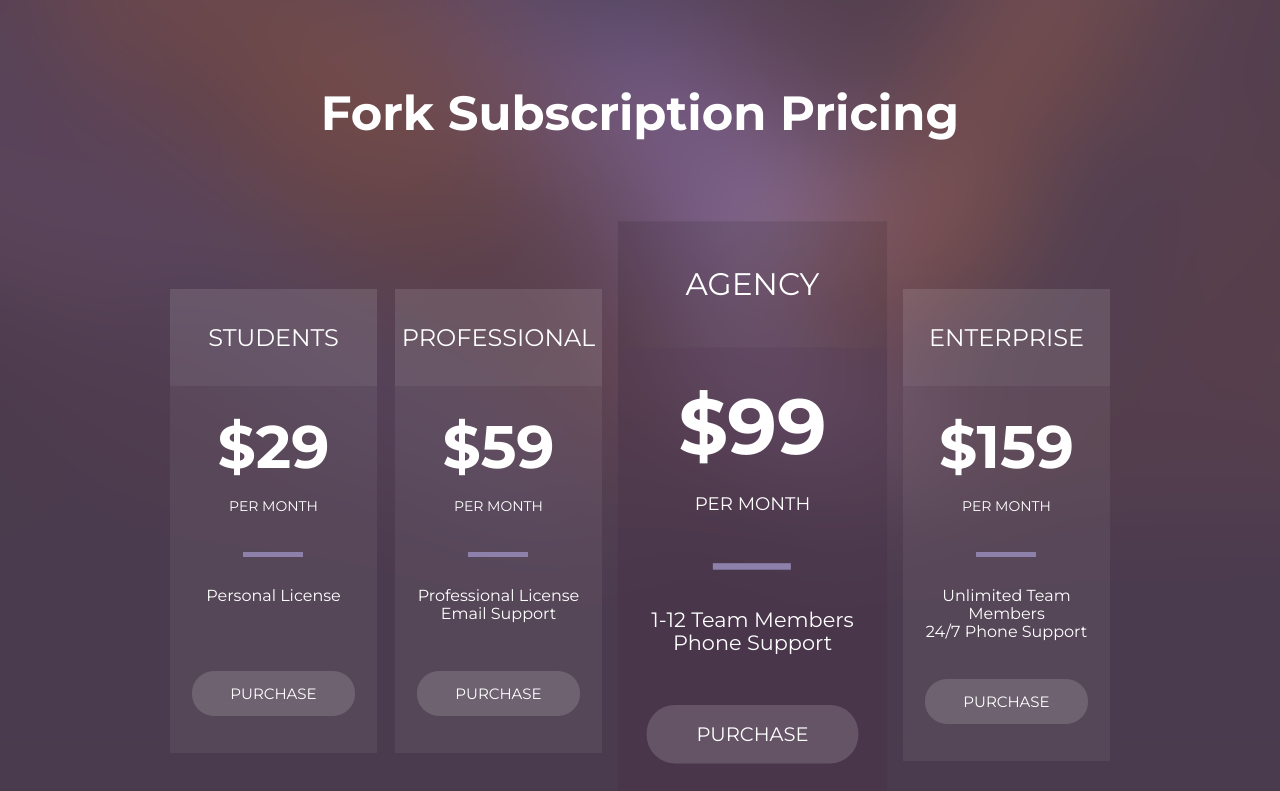
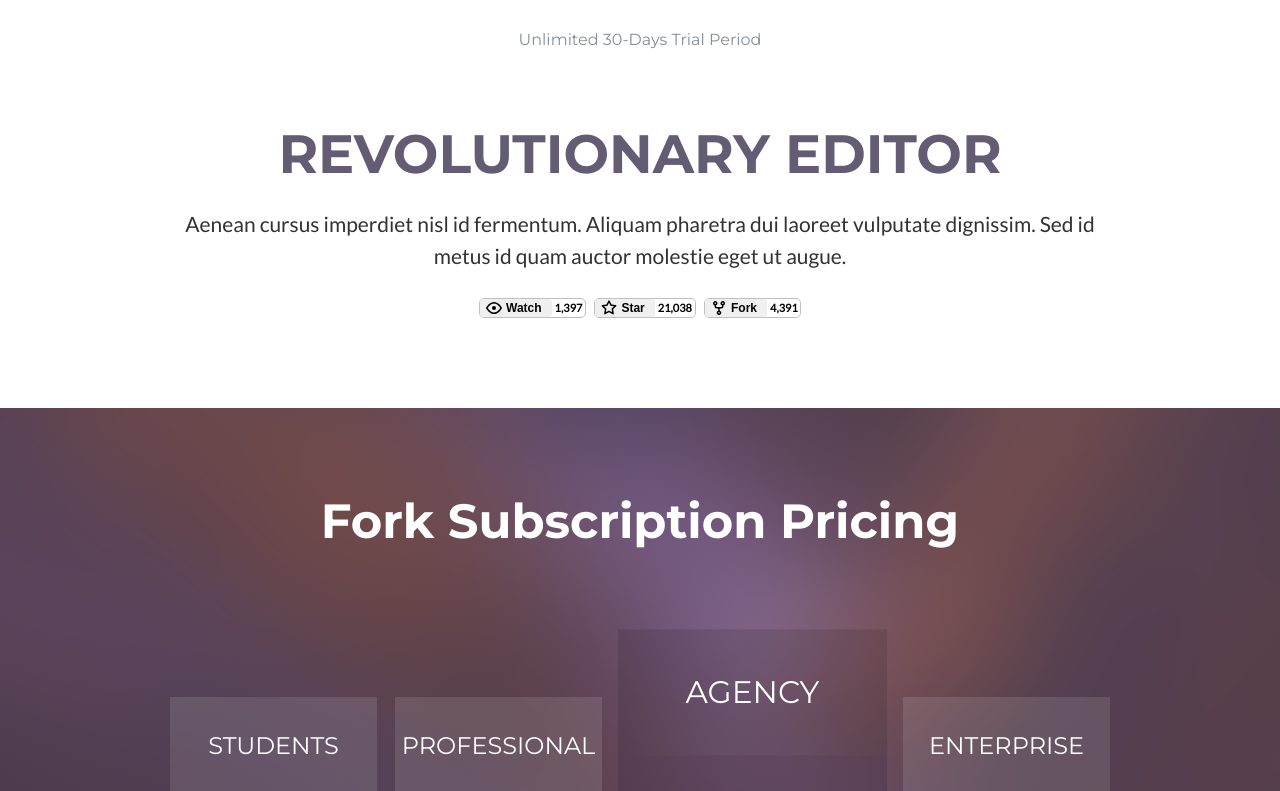
Before and after one commit to iwanttosmile4u/step-project-forkio, a website: page index.html in a window 1280 px wide. Shown: the top 791 px of the page. Drawn offline with Linux system fonts and the light colour scheme; files whose address does not match are found by name.

Commit message:
Edited block after header

```diff
--- a/index.html
+++ b/index.html
@@ -15,7 +15,7 @@
         <div class="header-btn"></div>
       </header>
       <main class="main-block">
-        <!-- <section class="block-after-header">
+        <section class="block-after-header">
         <div class="content-block">
           <p class="content-block__top-description">
             Unlimited 30-Days Trial Period
@@ -27,10 +27,10 @@
             eget ut augue.
           </p>
         </div>
-        <section class="btns-wrapper">
-          <section class="buttons-block">
-            <div class="buttons-block__wrapper">
-              <button class="buttons-block__btn-item">
+        <section class="buttons">
+          <section class="buttons__block">
+            <div class="buttons__wrapper">
+              <button class="buttons__btn-item">
                 <svg
                   height="16"
                   viewBox="0 0 16 16"
@@ -43,15 +43,15 @@
                     d="M1.679 7.932c.412-.621 1.242-1.75 2.366-2.717C5.175 4.242 6.527 3.5 8 3.5c1.473 0 2.824.742 3.955 1.715 1.124.967 1.954 2.096 2.366 2.717a.119.119 0 010 .136c-.412.621-1.242 1.75-2.366 2.717C10.825 11.758 9.473 12.5 8 12.5c-1.473 0-2.824-.742-3.955-1.715C2.92 9.818 2.09 8.69 1.679 8.068a.119.119 0 010-.136zM8 2c-1.981 0-3.67.992-4.933 2.078C1.797 5.169.88 6.423.43 7.1a1.619 1.619 0 000 1.798c.45.678 1.367 1.932 2.637 3.024C4.329 13.008 6.019 14 8 14c1.981 0 3.67-.992 4.933-2.078 1.27-1.091 2.187-2.345 2.637-3.023a1.619 1.619 0 000-1.798c-.45-.678-1.367-1.932-2.637-3.023C11.671 2.992 9.981 2 8 2zm0 8a2 2 0 100-4 2 2 0 000 4z"
                   ></path>
                 </svg>
-                <span class="btn-text">Watch</span>
+                <span class="buttons__btn-text">Watch</span>
               </button>
-              <span class="btn-value">1,397</span>
+              <span class="buttons__btn-value">1,397</span>
             </div>
           </section>
 
-          <section class="buttons-block">
-            <div class="buttons-block__wrapper star-width">
-              <button class="buttons-block__btn-item">
+          <section class="buttons__block">
+            <div class="buttons__wrapper buttons__wrapper--star-width">
+              <button class="buttons__btn-item">
                 <svg
                   height="16"
                   viewBox="0 0 16 16"
@@ -64,15 +64,15 @@
                     d="M8 .25a.75.75 0 01.673.418l1.882 3.815 4.21.612a.75.75 0 01.416 1.279l-3.046 2.97.719 4.192a.75.75 0 01-1.088.791L8 12.347l-3.766 1.98a.75.75 0 01-1.088-.79l.72-4.194L.818 6.374a.75.75 0 01.416-1.28l4.21-.611L7.327.668A.75.75 0 018 .25zm0 2.445L6.615 5.5a.75.75 0 01-.564.41l-3.097.45 2.24 2.184a.75.75 0 01.216.664l-.528 3.084 2.769-1.456a.75.75 0 01.698 0l2.77 1.456-.53-3.084a.75.75 0 01.216-.664l2.24-2.183-3.096-.45a.75.75 0 01-.564-.41L8 2.694v.001z"
                   ></path>
                 </svg>
-                <span class="btn-text">Star</span>
+                <span class="buttons__btn-text">Star</span>
               </button>
-              <span class="btn-value">21,038</span>
+              <span class="buttons__btn-value">21,038</span>
             </div>
           </section>
 
-          <section class="buttons-block">
-            <div class="buttons-block__wrapper fork-width">
-              <button class="buttons-block__btn-item">
+          <section class="buttons__block">
+            <div class="buttons__wrapper buttons__wrapper--fork-width">
+              <button class="buttons__btn-item">
                 <svg
                   viewBox="0 0 16 16"
                   version="1.1"
@@ -85,14 +85,14 @@
                     d="M5 3.25a.75.75 0 11-1.5 0 .75.75 0 011.5 0zm0 2.122a2.25 2.25 0 10-1.5 0v.878A2.25 2.25 0 005.75 8.5h1.5v2.128a2.251 2.251 0 101.5 0V8.5h1.5a2.25 2.25 0 002.25-2.25v-.878a2.25 2.25 0 10-1.5 0v.878a.75.75 0 01-.75.75h-4.5A.75.75 0 015 6.25v-.878zm3.75 7.378a.75.75 0 11-1.5 0 .75.75 0 011.5 0zm3-8.75a.75.75 0 100-1.5.75.75 0 000 1.5z"
                   ></path>
                 </svg>
-                <span class="btn-text">Fork</span>
+                <span class="buttons__btn-text">Fork</span>
               </button>
-              <span class="btn-value">4,391</span>
+              <span class="buttons__btn-value">4,391</span>
             </div>
           </section>
         </section>
       </section>
-      <section class="user-options">
+      <!-- <section class="user-options">
         <section class="functional">
           <div class="editor-content">
             <h1 class="functional__main-header editor-content__header">
--- a/src/scss/_mixins.scss
+++ b/src/scss/_mixins.scss
@@ -4,13 +4,18 @@
 
 @mixin centerContent {
   font-size: 14px;
-  text-align: $textCenter;
+  text-align: center;
 }
 
 @mixin flexible {
   display: flex;
   flex-direction: column;
   align-items: center;
+}
+
+@mixin flexibleRow {
+  display: flex;
+  flex-direction: row;
 }
 
 @mixin zeroPadding {
--- a/src/scss/sections/_block-after-header.scss
+++ b/src/scss/sections/_block-after-header.scss
@@ -11,7 +11,7 @@
     font-family: $mainFont;
     line-height: 14px;
     color: $descriptionColor;
-    @include centerContent;
+    text-align: center;
   }
 
   &__main-header {
@@ -20,7 +20,7 @@
     font-size: 26px;
     line-height: 28px;
     color: #635c73;
-    text-align: $textCenter;
+    text-align: center;
     text-transform: uppercase;
     padding: 80px 0 27px;
   }
@@ -34,48 +34,41 @@
   }
 }
 
-.buttons-block {
+.buttons {
+  display: flex;
+  flex-wrap: wrap;
+  justify-content: center;
+  &__block {
     margin: 0 4px 20px;
+  }
   &__wrapper {
-    display: flex;
-    flex-direction: row;
+    @include flexibleRow;
     border-radius: 5px;
     border: 0.5px solid silver;
     max-width: 110px;
   }
   &__btn-item {
-    display: flex;
-    flex-direction: row;
+    @include flexibleRow;
     justify-content: space-between;
     font-weight: bold;
     border-radius: 3px;
     border: none;
     cursor: pointer;
   }
-}
-
-.btn-text {
+  &__btn-text {
     padding: 1px 4px;
     font-size: 12px;
   }
-
-.btn-value {
+  &__btn-value {
     font-size: 11px;
     font-weight: bold;
     padding: 3px 3px;
     font-family: $additionalFont;
   }
-
-.star-width {
+  &__wrapper--star-width {
     max-width: 100px;
   }
-
-.fork-width {
+  &__wrapper--fork-width {
     max-width: 95px;
   }
-
-.btns-wrapper {
-  display: flex;
-  flex-wrap: wrap;
-  justify-content: center;
 }
--- a/src/scss/sections/media/_block-after-header.scss
+++ b/src/scss/sections/media/_block-after-header.scss
@@ -1,4 +1,4 @@
-@media (min-width: 768px) {
+@media (min-width: 481px) {
   .content-block {
     &__top-description {
       margin-top: 20px;
@@ -15,14 +15,15 @@
     }
   }
 
-  .buttons-block {
-    display: flex;
-    flex-direction: row;
-    justify-content: center;
+  .buttons {
+    &__block {
+      @include flexibleRow;
+      justify-content: center;
+    }
   }
 }
 
-@media (min-width: 1200px) {
+@media (min-width: 993px) {
   .content-block {
     &__top-description {
       margin-top: 20px;
@@ -37,17 +38,16 @@
       font-size: 21px;
       line-height: 32px;
       padding: 0 150px;
-      text-align: $textCenter;
+      text-align: center;
     }
   }
 
-  .buttons-block {
-    display: flex;
-    flex-direction: row;
-    justify-content: center;
-  }
-
-  .btns-wrapper {
+  .buttons {
     padding: 26px 0 70px;
+    &__block {
+      display: flex;
+      flex-direction: row;
+      justify-content: center;
+    }
   }
 }
```
Also changed, not shown: dist/css/styles.min.css. Lines whose indentation alone changed are shown as unchanged.
